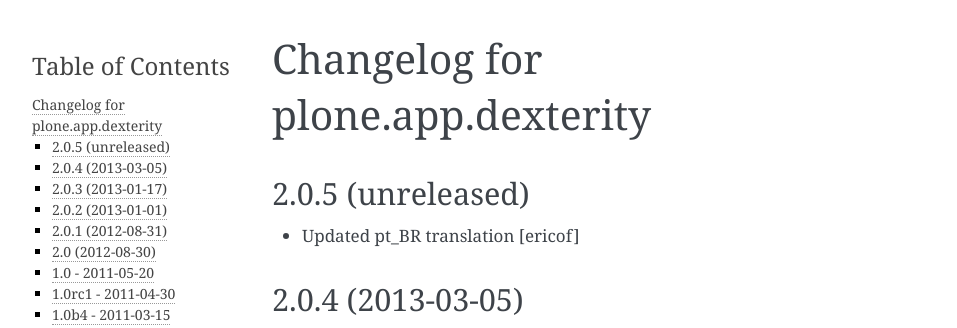
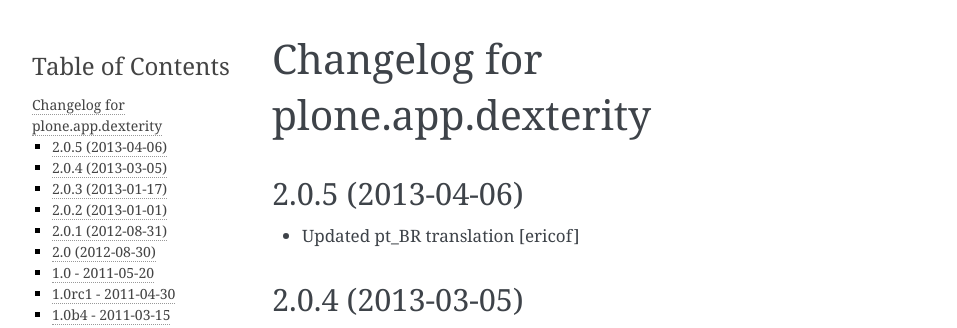
Before and after one commit to plone/plone.app.dexterity, a Sphinx documentation site: the page built from docs/HISTORY.txt, in a window 1280 px wide and 900 px high. Shown: the top 328 px of the window, without its empty margins (148-1105 px from the left). Built offline with Sphinx 7.4.7, drawn with Linux system fonts in a browser that asks for light colours.

Commit message:
Preparing release 2.0.5

```diff
--- a/docs/HISTORY.txt
+++ b/docs/HISTORY.txt
@@ -1,7 +1,7 @@
 Changelog for plone.app.dexterity
 =================================
 
-2.0.5 (unreleased)
+2.0.5 (2013-04-06)
 ------------------
 
 - Updated pt_BR translation [ericof]
--- a/setup.py
+++ b/setup.py
@@ -1,7 +1,7 @@
 from setuptools import setup, find_packages
 import os
 
-version = '2.0.5.dev0'
+version = '2.0.5'
 
 setup(name='plone.app.dexterity',
       version=version,
```
